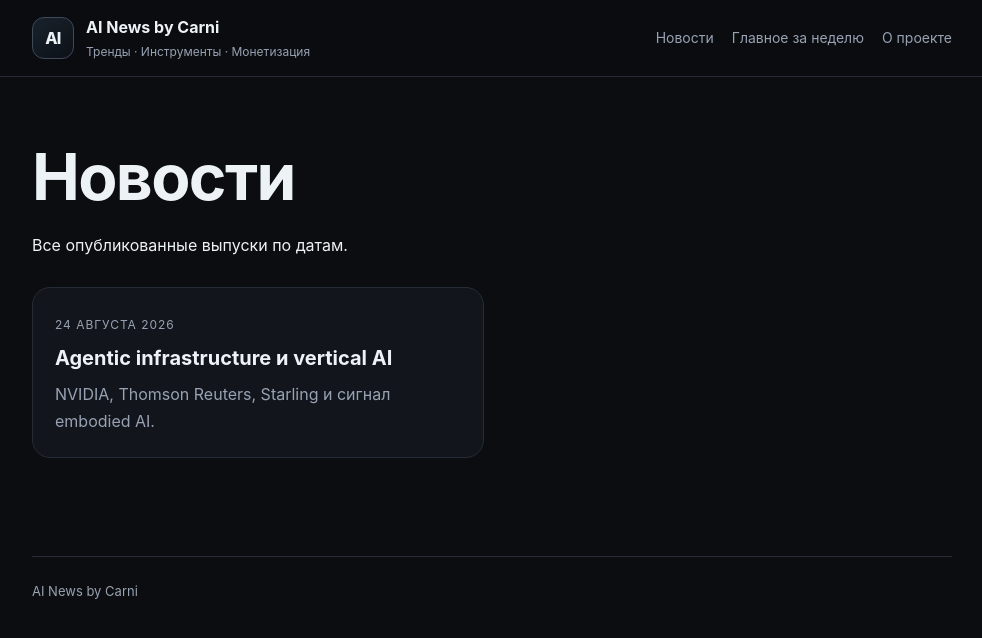
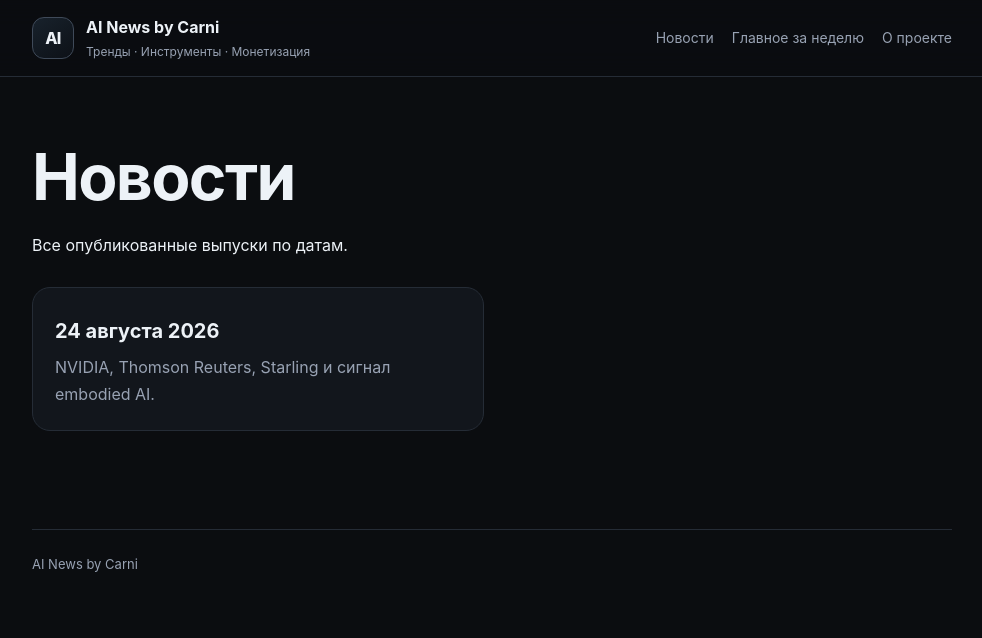
Before and after one commit to DmitryCarni/ai-news-by-carni, a Jekyll site: the page built from daily/index.md, in a window 1280 px wide. Shown: the top 638 px of the page, without its empty margins (148-1130 px from the left). Built offline with Jekyll 4.4.1, drawn with Linux system fonts in a browser that asks for light colours.

Commit message:
Make news archive date-first

```diff
--- a/daily/index.md
+++ b/daily/index.md
@@ -11,12 +11,11 @@ permalink: /daily/
 Все опубликованные выпуски по датам.
 
 {% if reports.size > 0 %}
-<div class="grid">
+<div class="grid archive-grid">
 {% for report in reports %}
-<a class="card" href="{{ report.url | relative_url }}">
-  <span class="kicker">{{ report.report_date_display | default: report.title }}</span>
-  <strong>{{ report.card_title | default: report.title }}</strong>
-  <p>{{ report.summary | default: report.description }}</p>
+<a class="card archive-card" href="{{ report.url | relative_url }}">
+  <strong class="archive-date">{{ report.report_date_display | default: report.title }}</strong>
+  <p class="archive-summary">{{ report.summary | default: report.description }}</p>
 </a>
 {% endfor %}
 </div>
```
